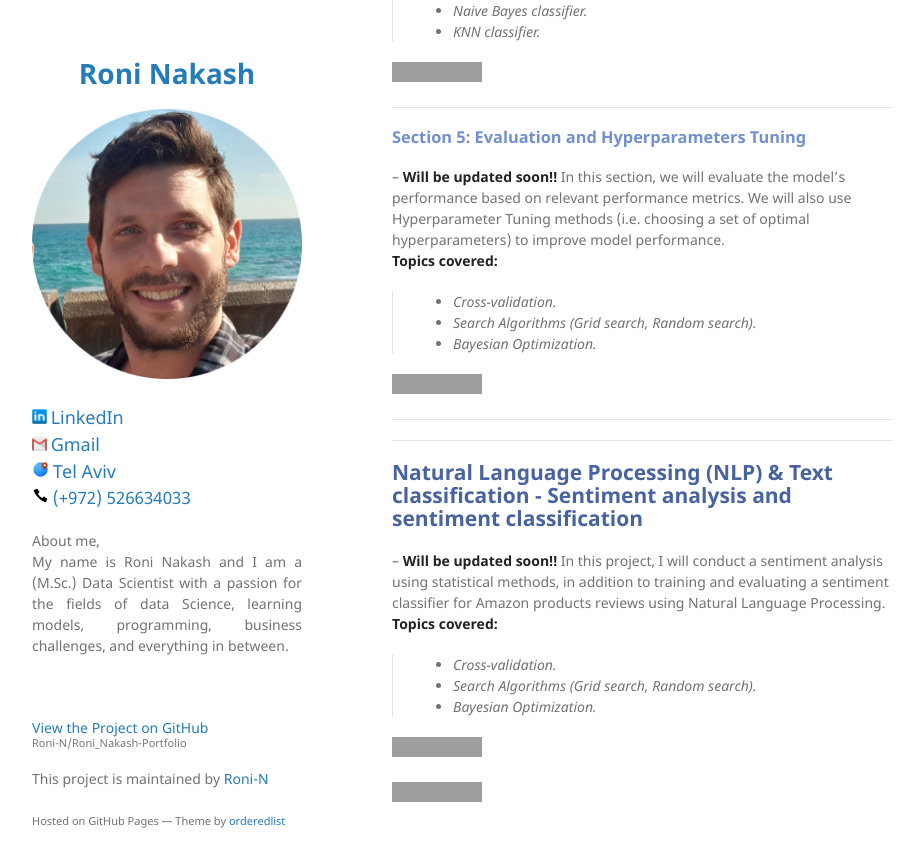
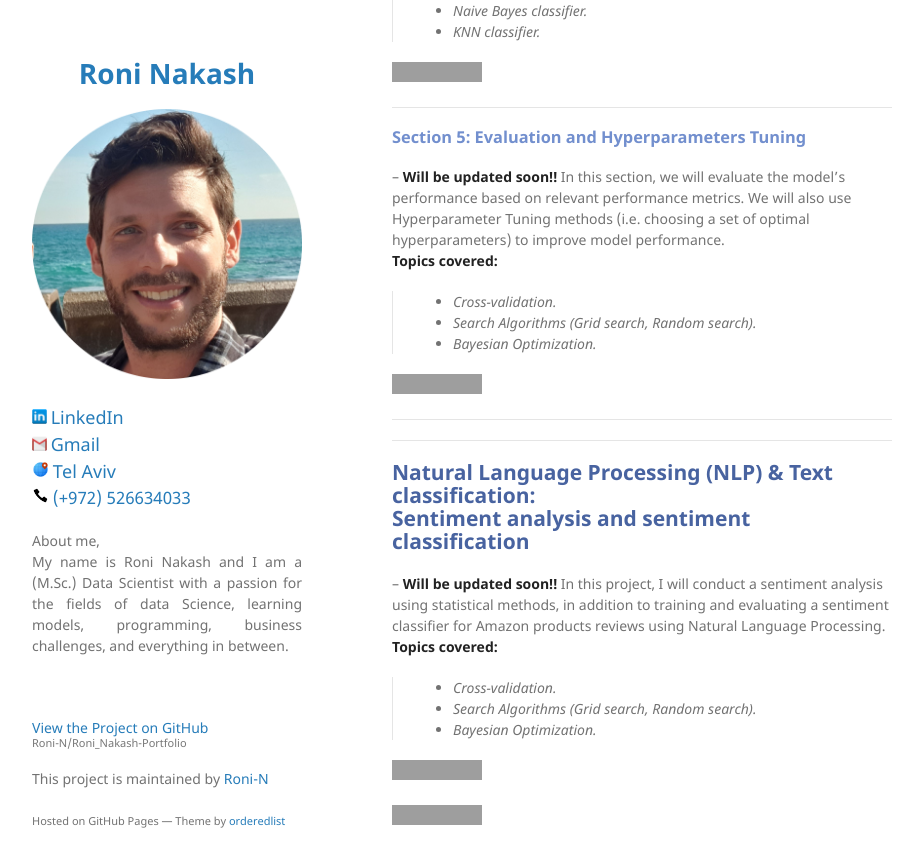
Before and after one commit to Roni-N/Roni_Nakash-Portfolio, a Jekyll site: the page built from index.md, in a window 1280 px wide and 900 px high, scrolled down 3067 px, cut to the strip 0-867 px from the top of the window. Shown: the whole strip, without its empty margins (178-1098 px from the left). Built offline with Jekyll 4.4.1, drawn with Linux system fonts in a browser that asks for light colours; our own code applies the rules of GitHub Pages for plain Markdown files; grey boxes are pictures that could not be loaded.

Commit message:
Update index.md

```diff
--- a/index.md
+++ b/index.md
@@ -88,7 +88,7 @@ This section will conclude with Imbalanced data handling. Our data set does not
 >- **Oversampling** ( sample extraction and sample generation methods).
 >- **Ensemble Method** (data level, cost-sensitive, ensemble algorithms).
 
-[![](https://img.shields.io/badge/GitHub-3.3%20Imbalance%20SData%20Code-blue?logo=Github)]()
+[![](https://img.shields.io/badge/GitHub-3.3%20Imbalance%20Data%20Code-blue?logo=Github)]()
 
 ************************************************************
 
@@ -102,7 +102,7 @@ In this section, we will train different machine learning algorithms to create m
 >- Naive Bayes classifier.
 >- KNN classifier.
 
-[![](https://img.shields.io/badge/GitHub-4%20Imbalance%20SData%20Code-blue?logo=Github)]()
+[![](https://img.shields.io/badge/GitHub-4%20Imbalance%20Data%20Code-blue?logo=Github)]()
 
 ------------------------------------------------------------
 ### <span style="color:#728FCE">Section 5: Evaluation and Hyperparameters Tuning  </span>
@@ -114,14 +114,14 @@ We will also use Hyperparameter Tuning methods (i.e. choosing a set of optimal h
 >- Search Algorithms (Grid search, Random search).
 >- Bayesian Optimization.
 
-[![](https://img.shields.io/badge/GitHub-5%20Imbalance%20SData%20Code-blue?logo=Github)]()
+[![](https://img.shields.io/badge/GitHub-5%20Imbalance%20Data%20Code-blue?logo=Github)]()
 
 ------------------------------------------------------------
 
 
 
 ------------------------------------------------------------
-## <span style="color:#4863A0">Natural Language Processing (NLP) & Text classification - Sentiment analysis and sentiment classification</span>
+## <span style="color:#4863A0">Natural Language Processing (NLP) & Text classification: <br> Sentiment analysis and sentiment classification</span>
 -- **Will be updated soon!!**
 In this project, I will conduct a sentiment analysis using statistical methods, in addition to training and evaluating a sentiment classifier for Amazon products reviews using Natural Language Processing. <br>
 **Topics covered:**
```
